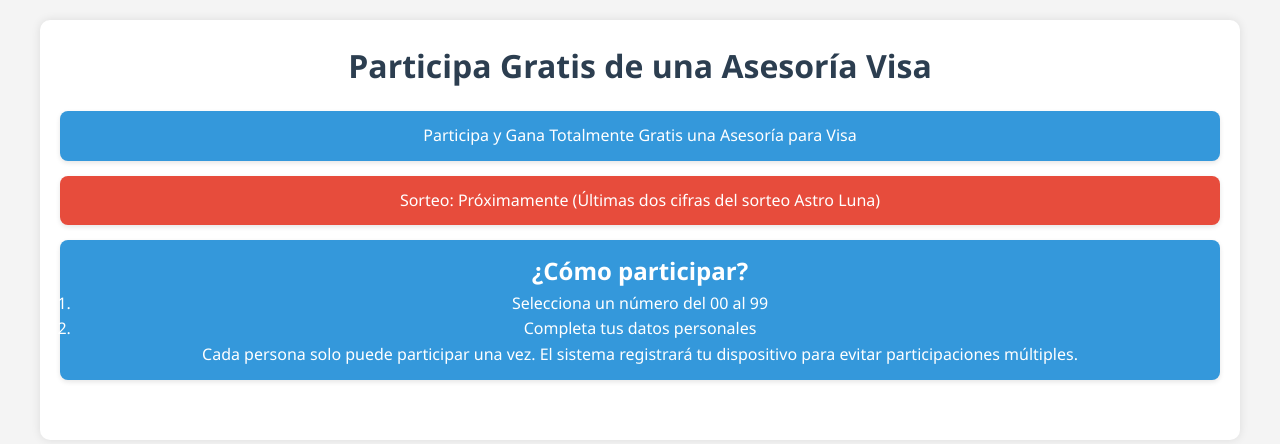
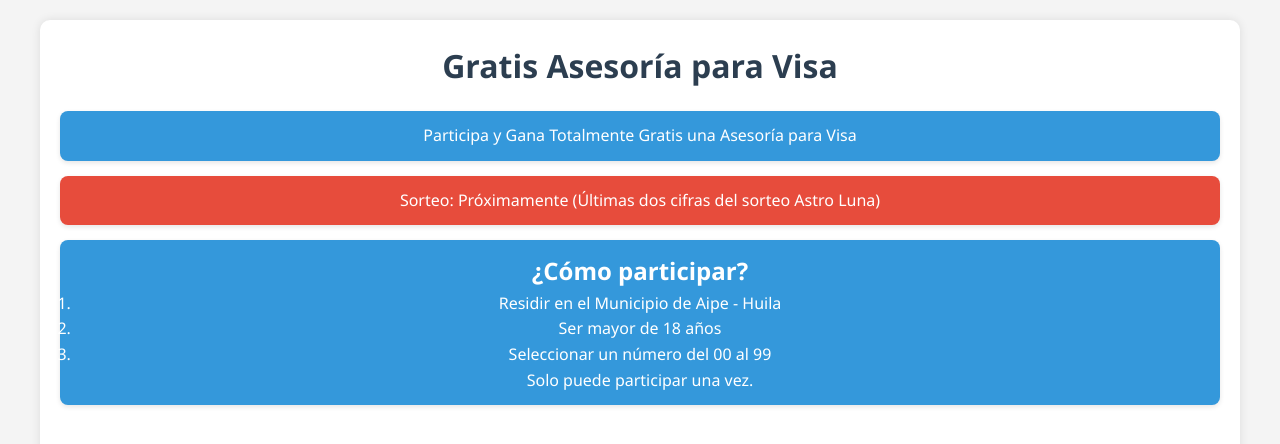
Before and after one commit to hedc64/asesoriagratis, a website: page public/index.html in a window 1280 px wide. Drawn offline with Linux system fonts and the light colour scheme; no server answers.

Commit message:
actualiza index.html

```diff
--- a/public/index.html
+++ b/public/index.html
@@ -9,7 +9,7 @@
 </head>
 <body>
   <div class="container">
-    <h1>Participa Gratis de una Asesoría Visa</h1>
+    <h1>Gratis Asesoría para Visa</h1>
 
     <!-- Recuadros informativos con colores diferentes -->
     <div class="info-box premio-box">
@@ -23,10 +23,11 @@
     <div class="info-box instructions-box">
       <h2>¿Cómo participar?</h2>
       <ol>
-        <li>Selecciona un número del 00 al 99</li>
-        <li>Completa tus datos personales</li>
+        <li>Residir en el Municipio de Aipe - Huila</li>
+        <li>Ser mayor de 18 años</li>
+        <li>Seleccionar un número del 00 al 99</li>
       </ol>
-      <p class="note">Cada persona solo puede participar una vez. El sistema registrará tu dispositivo para evitar participaciones múltiples.</p>
+      <p class="note">Solo puede participar una vez.</p>
     </div>
 
     <div id="numbers-grid" class="grid"></div>
@@ -41,7 +42,7 @@
         <ul>
           <li>El sorteo se realizará en la fecha indicada.</li>
           <li>El ganador será contactado a través de los datos proporcionados.</li>
-          <li>La asesoría debe ser tomada en un plazo máximo de 6 meses.</li>
+          <li>Enviar datos: nombre, cedula, telefono, direccion y numero al correo visarealya@gmail.com</li>
           <li>Fecha del sorteo: <span id="confirmation-date">Cargando...</span></li>
         </ul>
 
```
